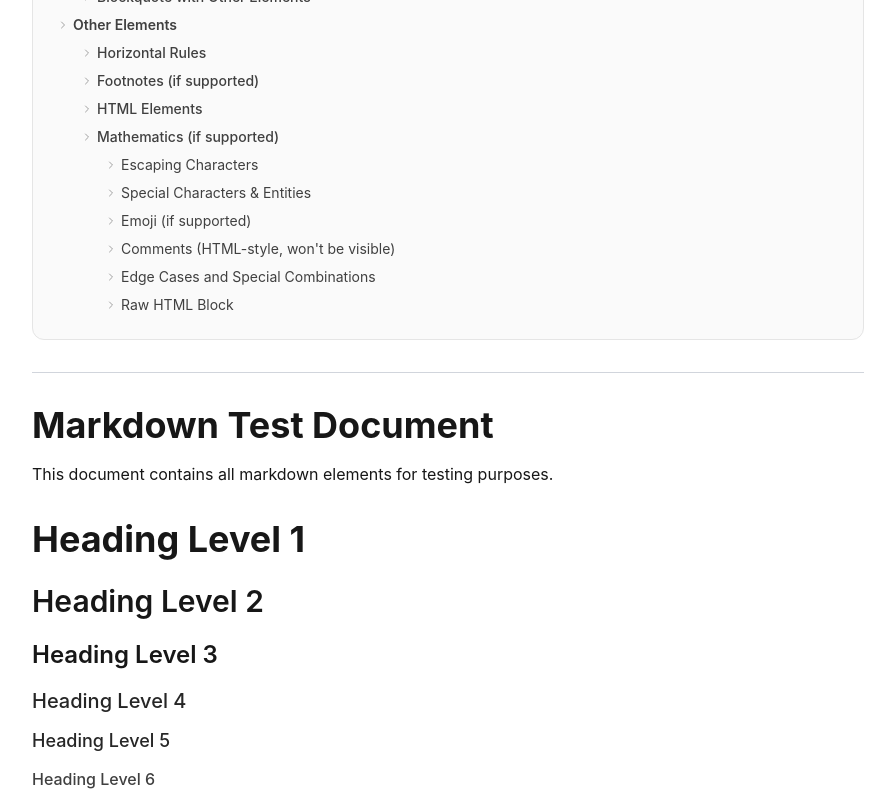
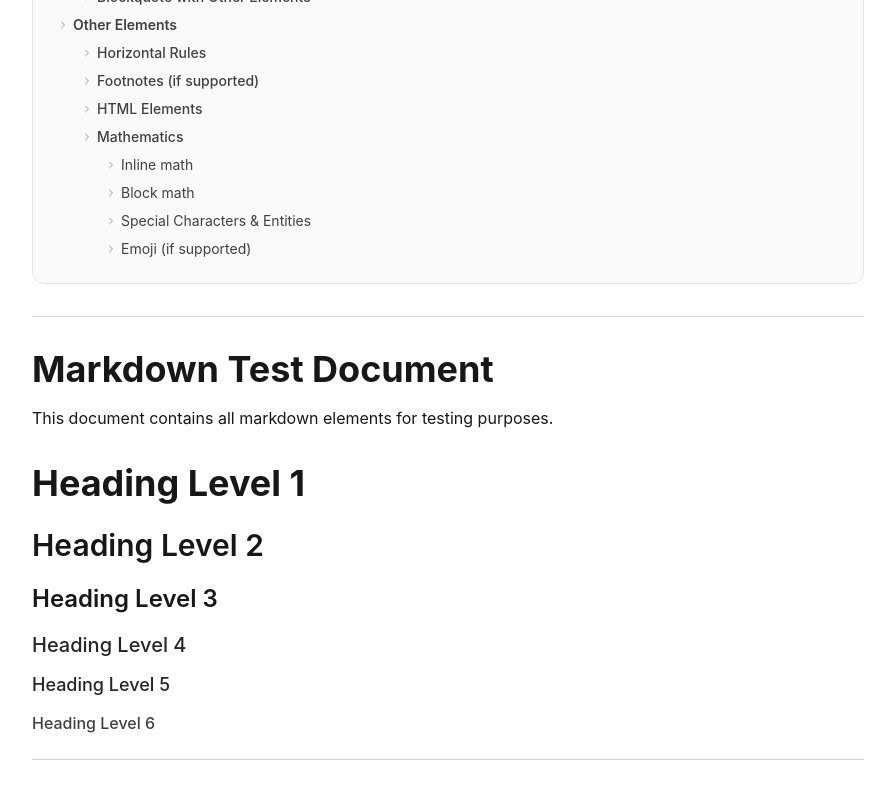
Before and after one commit to santiagosayshey/me, a Svelte app: page / in a window 1280 px wide. Shown: the part 1800-2595 px from the top of the page, without its empty margins (192-1087 px from the left). Built offline with nearby package versions, Linux system fonts and the light colour scheme.

Commit message:
feat: Implement footnote support with parsing, rendering, and linking capabilities

```diff
--- a/public/markdown/test.md
+++ b/public/markdown/test.md
@@ -413,11 +413,14 @@ This is hidden content that expands when clicked.
   <dd>Another definition</dd>
 </dl>
 
-## Mathematics (if supported)
+## Mathematics
 
-Inline math: $E = mc^2$
+### Inline math
 
-Block math: $$
+$E = mc^2$
+
+### Block math
+$$
 \begin{align}
 \nabla \times \vec{\mathbf{B}} -\, \frac1c\, \frac{\partial\vec{\mathbf{E}}}{\partial t} &= \frac{4\pi}{c}\vec{\mathbf{j}} \\
 \nabla \cdot \vec{\mathbf{E}} &= 4 \pi \rho \\
@@ -425,13 +428,6 @@ Block math: $$
 \nabla \cdot \vec{\mathbf{B}} &= 0
 \end{align}
 $$
-
-### Escaping Characters
-
-\*Not italic\* \*_Not bold\*_ \`Not code\` \# Not a heading \[Not a link\](not a
-url) \![Not an image\](not a url)
-
-Escape backslash: \\
 
 ### Special Characters & Entities
 
@@ -445,59 +441,6 @@ than: &gt; Ampersand: &amp; Non-breaking space: &nbsp; Em dash: &mdash; En dash:
 
 Direct emoji: 😀 ❤️ 👍 ⭐ 🔥 🚀 ⚠️ ✅
 
-### Comments (HTML-style, won't be visible)
-
-<!-- This is a comment and won't be displayed -->
-
-[//]: # (This is also a comment)
-[//]: <> (Another comment style)
-
-### Edge Cases and Special Combinations
-
-Text with multiple___underscores___in___words
-
-CamelCaseWordsWithoutSpaces
-
-URLs without brackets: https://www.example.com
-
-Parentheses in URLs: [Link](https://en.wikipedia.org/wiki/Markdown_(syntax))
-
-Empty link: []()
-
-Link with spaces: [Link with spaces](https://example.com/path with spaces)
-
-Multiple consecutive blank lines:
-
-(There were 3 blank lines above)
-
-Very long line without breaks: Lorem ipsum dolor sit amet, consectetur
-adipiscing elit, sed do eiusmod tempor incididunt ut labore et dolore magna
-aliqua. Ut enim ad minim veniam, quis nostrud exercitation ullamco laboris nisi
-ut aliquip ex ea commodo consequat.
-
-Mixed indentation in lists:
-
-1. First level
-
-- Different indent (2 spaces)
-  - More indent (4 spaces)
-    - Even more (6 spaces)
-      - Maximum reasonable indent
-
-Unicode characters: café, naïve, 日本語, 中文, العربية, עברית, ελληνικά, русский
-
-### Raw HTML Block
-
-<div style="background-color: #f0f0f0; padding: 10px; border-radius: 5px;">
-  <h3 style="color: #333;">Custom HTML Block</h3>
-  <p style="color: #666;">This is a paragraph inside a custom HTML div.</p>
-  <ul>
-    <li>HTML list item 1</li>
-    <li>HTML list item 2</li>
-  </ul>
-</div>
-
-
 ---
 
 _Last updated: Test document for markdown parser validation_
--- /dev/null
+++ b/src/markdown/components/blocks/footnotes.svelte
@@ -0,0 +1,40 @@
+<script lang="ts">
+  import type { FootnotesSection } from '$parsers/footnote';
+  import { parseInlineText, processTokensWithDefinitions } from '$parsers/text';
+  import Text from './text.svelte';
+
+  export let block: FootnotesSection;
+  export let linkDefinitions: Map<string, { url: string; title?: string }> | undefined = undefined;
+</script>
+
+{#if block.definitions && block.definitions.length > 0}
+  <div class="mt-12 pt-6 border-t-2 border-neutral-200 dark:border-neutral-700">
+    <h2 class="text-lg font-semibold mb-4 text-neutral-900 dark:text-neutral-100">
+      Footnotes
+    </h2>
+
+    <ol class="space-y-3 text-sm">
+      {#each block.definitions as footnote}
+        {@const rawTokens = parseInlineText(footnote.content)}
+        {@const tokens = processTokensWithDefinitions(rawTokens, linkDefinitions)}
+        <li id="fn-{footnote.id}" class="flex">
+          <span class="mr-3 text-neutral-500 dark:text-neutral-400 font-medium">
+            {footnote.number}.
+          </span>
+          <div class="flex-1">
+            <span class="text-neutral-700 dark:text-neutral-300">
+              <Text {tokens} />
+            </span>
+            <a
+              href="#fnref-{footnote.id}"
+              class="ml-2 text-xs text-blue-600 dark:text-blue-400 hover:underline"
+              title="Return to reference"
+            >
+              ↩
+            </a>
+          </div>
+        </li>
+      {/each}
+    </ol>
+  </div>
+{/if}
--- a/src/markdown/components/blocks/paragraph.svelte
+++ b/src/markdown/components/blocks/paragraph.svelte
@@ -4,9 +4,10 @@
 
   export let content: string;
   export let linkDefinitions: Map<string, { url: string; title?: string }> | undefined = undefined;
+  export let footnoteDefinitions: Map<string, { number: number }> | undefined = undefined;
 
   $: rawTokens = parseInlineText(content);
-  $: tokens = processTokensWithDefinitions(rawTokens, linkDefinitions);
+  $: tokens = processTokensWithDefinitions(rawTokens, linkDefinitions, footnoteDefinitions);
 </script>
 
 <p class="my-4 text-gray-800">
--- a/src/markdown/components/markdown.svelte
+++ b/src/markdown/components/markdown.svelte
@@ -11,6 +11,7 @@
   import Quote from './blocks/quote.svelte';
   import Image from './blocks/image.svelte';
   import Toc from './blocks/toc.svelte';
+  import Footnotes from './blocks/footnotes.svelte';
   import type { HeadingBlock } from '$parsers/heading';
   import type { ListBlock } from '$parsers/list';
   import type { TableBlock } from '$parsers/table';
@@ -18,6 +19,7 @@
   import type { QuoteBlock } from '$parsers/quote';
   import type { ImageBlock } from '$parsers/image';
   import type { TocBlock } from '$parsers/toc';
+  import type { FootnotesSection } from '$parsers/footnote';
 
   export let filePath: string;
   export let options: ParserOptions = {
@@ -73,7 +75,16 @@
       {:else if block.type === 'horizontalRule'}
         <HorizontalRule />
       {:else if block.type === 'paragraph'}
-        <Paragraph content={block.content} linkDefinitions={block.linkDefinitions} />
+        <Paragraph
+          content={block.content}
+          linkDefinitions={block.linkDefinitions}
+          footnoteDefinitions={block.footnoteDefinitions}
+        />
+      {:else if block.type === 'footnotes'}
+        <Footnotes
+          block={block as FootnotesSection}
+          linkDefinitions={block.linkDefinitions}
+        />
       {:else}
         <div class="bg-gray-50 border border-dashed border-gray-300 p-4 my-4 rounded">
           <em class="text-gray-600 text-sm">Unsupported block type: {block.type}</em>
--- /dev/null
+++ b/src/markdown/parser/blocks/footnote.ts
@@ -0,0 +1,132 @@
+import type { MarkdownBlock } from '../types';
+
+export interface FootnoteReference {
+  id: string;
+  number: number;
+}
+
+export interface FootnoteDefinition extends MarkdownBlock {
+  type: 'footnote';
+  id: string;
+  number: number;
+  content: string;
+}
+
+// Check if line is a footnote definition [^1]: text
+export function isFootnoteDefinition(line: string): boolean {
+  return /^\[\^([^\]]+)\]:\s*.+/.test(line);
+}
+
+// Parse footnote definition
+export function parseFootnoteDefinition(lines: string[], startIndex: number): {
+  definition: FootnoteDefinition | null;
+  endIndex: number;
+} {
+  const line = lines[startIndex];
+  const match = line.match(/^\[\^([^\]]+)\]:\s*(.+)/);
+
+  if (!match) {
+    return { definition: null, endIndex: startIndex };
+  }
+
+  const [, id, content] = match;
+  let fullContent = content;
+  let endIndex = startIndex;
+
+  // Check for continuation lines (indented with spaces or tabs)
+  for (let i = startIndex + 1; i < lines.length; i++) {
+    const nextLine = lines[i];
+
+    // Empty line ends the footnote unless next line is indented
+    if (!nextLine.trim()) {
+      if (i + 1 < lines.length && /^[\s\t]+/.test(lines[i + 1])) {
+        fullContent += '\n';
+        continue;
+      } else {
+        break;
+      }
+    }
+
+    // Indented line continues the footnote
+    if (/^[\s\t]+/.test(nextLine)) {
+      fullContent += '\n' + nextLine.trimStart();
+      endIndex = i;
+    } else {
+      break;
+    }
+  }
+
+  return {
+    definition: {
+      type: 'footnote',
+      id,
+      number: 0, // Will be assigned later
+      content: fullContent,
+      raw: lines.slice(startIndex, endIndex + 1).join('\n')
+    },
+    endIndex
+  };
+}
+
+// Extract all footnote definitions from lines
+export function extractFootnoteDefinitions(lines: string[]): {
+  definitions: Map<string, FootnoteDefinition>;
+  filteredLines: string[];
+} {
+  const definitions = new Map<string, FootnoteDefinition>();
+  const filteredLines: string[] = [];
+  let footnoteNumber = 1;
+
+  let i = 0;
+  while (i < lines.length) {
+    if (isFootnoteDefinition(lines[i])) {
+      const { definition, endIndex } = parseFootnoteDefinition(lines, i);
+      if (definition) {
+        definition.number = footnoteNumber++;
+        definitions.set(definition.id, definition);
+        i = endIndex + 1;
+        continue;
+      }
+    }
+    filteredLines.push(lines[i]);
+    i++;
+  }
+
+  return { definitions, filteredLines };
+}
+
+// Parse inline footnote references [^1]
+export function parseFootnoteReferences(text: string): {
+  text: string;
+  references: FootnoteReference[];
+} {
+  const references: FootnoteReference[] = [];
+  let referenceNumber = 1;
+
+  const processedText = text.replace(/\[\^([^\]]+)\]/g, (match, id) => {
+    const number = referenceNumber++;
+    references.push({ id, number });
+    return `<sup><a href="#fn-${id}" id="fnref-${id}" class="footnote-ref">[${number}]</a></sup>`;
+  });
+
+  return { text: processedText, references };
+}
+
+// Create footnotes section block
+export interface FootnotesSection extends MarkdownBlock {
+  type: 'footnotes';
+  definitions: FootnoteDefinition[];
+}
+
+export function createFootnotesSection(definitions: Map<string, FootnoteDefinition>): FootnotesSection | null {
+  if (definitions.size === 0) return null;
+
+  const sortedDefinitions = Array.from(definitions.values()).sort((a, b) => a.number - b.number);
+
+  return {
+    type: 'footnotes' as any,
+    definitions: sortedDefinitions,
+    content: '',
+    raw: ''
+  };
+}
--- a/src/markdown/parser/blocks/text.ts
+++ b/src/markdown/parser/blocks/text.ts
@@ -1,11 +1,13 @@
 export interface TextToken {
   type: 'text' | 'bold' | 'italic' | 'boldItalic' | 'code' | 'strikethrough' | 'link' |
-        'subscript' | 'superscript' | 'highlight' | 'underline' | 'mark' | 'linebreak' | 'html' | 'reference';
+        'subscript' | 'superscript' | 'highlight' | 'underline' | 'mark' | 'linebreak' | 'html' | 'reference' | 'footnote';
   content: string;
   href?: string; // for links
   title?: string; // for links
   tag?: string; // for html elements
   label?: string; // for reference links
+  footnoteId?: string; // for footnote references
+  footnoteNumber?: number; // for footnote references
 }
 
 export function parseInlineText(text: string): TextToken[] {
@@ -213,6 +215,20 @@ export function parseInlineText(text: string): TextToken[] {
       }
     }
 
+    // Check for footnote references [^id]
+    if (!matched) {
+      const footnoteMatch = remaining.slice(currentIndex).match(/^\[\^([^\]]+)\]/);
+      if (footnoteMatch) {
+        tokens.push({
+          type: 'footnote',
+          content: footnoteMatch[1],
+          footnoteId: footnoteMatch[1]
+        });
+        currentIndex += footnoteMatch[0].length;
+        matched = true;
+      }
+    }
+
     // Check for links [text](url "title") or reference links [text][label]
     if (!matched) {
       // Inline link
@@ -311,12 +327,11 @@ export function parseNestedText(text: string): TextToken[] {
 // Process tokens with link definitions
 export function processTokensWithDefinitions(
   tokens: TextToken[],
-  definitions?: Map<string, { url: string; title?: string }>
+  definitions?: Map<string, { url: string; title?: string }>,
+  footnoteDefinitions?: Map<string, { number: number }>
 ): TextToken[] {
-  if (!definitions) return tokens;
-
   return tokens.map(token => {
-    if (token.type === 'reference' && token.label) {
+    if (token.type === 'reference' && token.label && definitions) {
       const def = definitions.get(token.label.toLowerCase());
       if (def) {
         return {
@@ -327,6 +342,17 @@ export function processTokensWithDefinitions(
         };
       }
     }
+
+    if (token.type === 'footnote' && token.footnoteId && footnoteDefinitions) {
+      const def = footnoteDefinitions.get(token.footnoteId);
+      if (def) {
+        return {
+          ...token,
+          footnoteNumber: def.number
+        };
+      }
+    }
+
     return token;
   });
 }
--- a/src/markdown/parser/parser.ts
+++ b/src/markdown/parser/parser.ts
@@ -10,6 +10,7 @@ import { parseImageBlock, isImageBlockStart } from './blocks/image';
 import { isTocMarker, createTocBlock } from './blocks/toc';
 import type { HeadingBlock } from './blocks/heading';
 import { extractLinkDefinitions, isLinkDefinition } from './inline/link';
+import { extractFootnoteDefinitions, createFootnotesSection } from './blocks/footnote';
 
 const DEFAULT_OPTIONS: ParserOptions = {
   enableFrontmatter: true,
@@ -41,7 +42,16 @@ export function parseMarkdown(
     const lines = remainingContent.split('\n');
 
     // Extract link definitions first
-    const { definitions, filteredLines } = extractLinkDefinitions(lines);
+    const { definitions: linkDefs, filteredLines: linesAfterLinks } = extractLinkDefinitions(lines);
+
+    // Extract footnote definitions
+    const { definitions: footnoteDefs, filteredLines } = extractFootnoteDefinitions(linesAfterLinks);
+
+    // Create a simplified footnote map for token processing
+    const footnoteMap = new Map<string, { number: number }>();
+    footnoteDefs.forEach((def, id) => {
+      footnoteMap.set(id, { number: def.number });
+    });
 
     let currentParagraph: string[] = [];
     const allHeadings: HeadingBlock[] = [];
@@ -59,7 +69,8 @@ export function parseMarkdown(
             type: 'paragraph',
             content: currentParagraph.join('\n'),
             raw: currentParagraph.join('\n'),
-            linkDefinitions: definitions
+            linkDefinitions: linkDefs,
+            footnoteDefinitions: footnoteMap
           });
           currentParagraph = [];
         }
@@ -74,7 +85,8 @@ export function parseMarkdown(
             type: 'paragraph',
             content: currentParagraph.join('\n'),
             raw: currentParagraph.join('\n'),
-            linkDefinitions: definitions
+            linkDefinitions: linkDefs,
+            footnoteDefinitions: footnoteMap
           });
           currentParagraph = [];
         }
@@ -98,7 +110,8 @@ export function parseMarkdown(
             type: 'paragraph',
             content: currentParagraph.join('\n'),
             raw: currentParagraph.join('\n'),
-            linkDefinitions: definitions
+            linkDefinitions: linkDefs,
+            footnoteDefinitions: footnoteMap
           });
           currentParagraph = [];
         }
@@ -117,7 +130,8 @@ export function parseMarkdown(
             type: 'paragraph',
             content: currentParagraph.join('\n'),
             raw: currentParagraph.join('\n'),
-            linkDefinitions: definitions
+            linkDefinitions: linkDefs,
+            footnoteDefinitions: footnoteMap
           });
           currentParagraph = [];
         }
@@ -136,7 +150,8 @@ export function parseMarkdown(
             type: 'paragraph',
             content: currentParagraph.join('\n'),
             raw: currentParagraph.join('\n'),
-            linkDefinitions: definitions
+            linkDefinitions: linkDefs,
+            footnoteDefinitions: footnoteMap
           });
           currentParagraph = [];
         }
@@ -155,7 +170,8 @@ export function parseMarkdown(
             type: 'paragraph',
             content: currentParagraph.join('\n'),
             raw: currentParagraph.join('\n'),
-            linkDefinitions: definitions
+            linkDefinitions: linkDefs,
+            footnoteDefinitions: footnoteMap
           });
           currentParagraph = [];
         }
@@ -174,7 +190,8 @@ export function parseMarkdown(
             type: 'paragraph',
             content: currentParagraph.join('\n'),
             raw: currentParagraph.join('\n'),
-            linkDefinitions: definitions
+            linkDefinitions: linkDefs,
+            footnoteDefinitions: footnoteMap
           });
           currentParagraph = [];
         }
@@ -193,7 +210,8 @@ export function parseMarkdown(
             type: 'paragraph',
             content: currentParagraph.join('\n'),
             raw: currentParagraph.join('\n'),
-            linkDefinitions: definitions
+            linkDefinitions: linkDefs,
+            footnoteDefinitions: footnoteMap
           });
           currentParagraph = [];
         }
@@ -211,7 +229,8 @@ export function parseMarkdown(
             type: 'paragraph',
             content: currentParagraph.join('\n'),
             raw: currentParagraph.join('\n'),
-            linkDefinitions: definitions
+            linkDefinitions: linkDefs,
+            footnoteDefinitions: footnoteMap
           });
           currentParagraph = [];
         }
@@ -233,13 +252,20 @@ export function parseMarkdown(
         type: 'paragraph',
         content: currentParagraph.join(' '),
         raw: currentParagraph.join('\n'),
-        linkDefinitions: definitions
+        linkDefinitions: linkDefs,
+        footnoteDefinitions: footnoteMap
       });
     }
 
     // Replace TOC placeholder with actual TOC block
     if (tocMarkerIndex !== null && blocks[tocMarkerIndex]) {
       blocks[tocMarkerIndex] = createTocBlock(allHeadings);
+    }
+
+    // Add footnotes section at the end if there are any
+    const footnotesSection = createFootnotesSection(footnoteDefs);
+    if (footnotesSection) {
+      blocks.push(footnotesSection);
     }
   }
 
--- a/src/markdown/parser/types.ts
+++ b/src/markdown/parser/types.ts
@@ -11,7 +11,9 @@ export type BlockType =
   | 'horizontalRule'
   | 'image'
   | 'link'
-  | 'toc';
+  | 'toc'
+  | 'footnotes'
+  | 'footnote';
 
 export interface MarkdownBlock {
   type: BlockType;
@@ -19,6 +21,7 @@ export interface MarkdownBlock {
   raw: string;
   metadata?: any;
   linkDefinitions?: Map<string, any>;
+  footnoteDefinitions?: Map<string, { number: number }>;
 }
 
 export interface ParsedMarkdown {
```
Also changed, not shown: src/markdown/components/blocks/text.svelte (+10 -0 lines).
